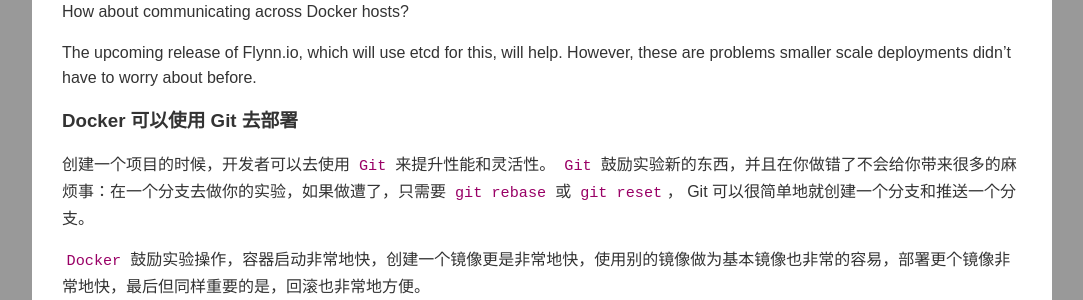
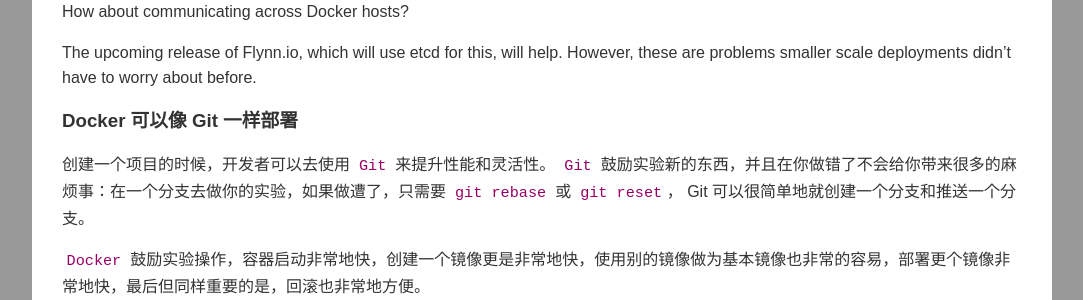
Before and after one commit to dcb9/dcb9.github.io, a Jekyll site: the page built from _posts/2015-03-18-docker-diff-virtual-machine.md, in a window 1280 px wide and 900 px high, scrolled down 5385 px. Shown: the part 484-784 px from the top of the window, without its empty margins (98-1181 px from the left). Built offline with Jekyll 4.4.1, drawn with Linux system fonts in a browser that asks for light colours; Markdown is read by kramdown in place of the engine named in the settings; comment, search, counter and statistics services are not loaded.

Commit message:
fix a little mistake

```diff
--- a/_posts/2015-03-18-docker-diff-virtual-machine.md
+++ b/_posts/2015-03-18-docker-diff-virtual-machine.md
@@ -231,7 +231,7 @@
 
 The upcoming release of Flynn.io, which will use etcd for this, will help. However, these are problems smaller scale deployments didn't have to worry about before.
 
-### Docker 可以使用 Git 去部署
+### Docker 可以像 Git 一样部署
 
 创建一个项目的时候，开发者可以去使用 `Git` 来提升性能和灵活性。 `Git` 鼓励实验新的东西，并且在你做错了不会给你带来很多的麻烦事：在一个分支去做你的实验，如果做遭了，只需要 `git rebase` 或 `git reset`， Git 可以很简单地就创建一个分支和推送一个分支。
 
```
